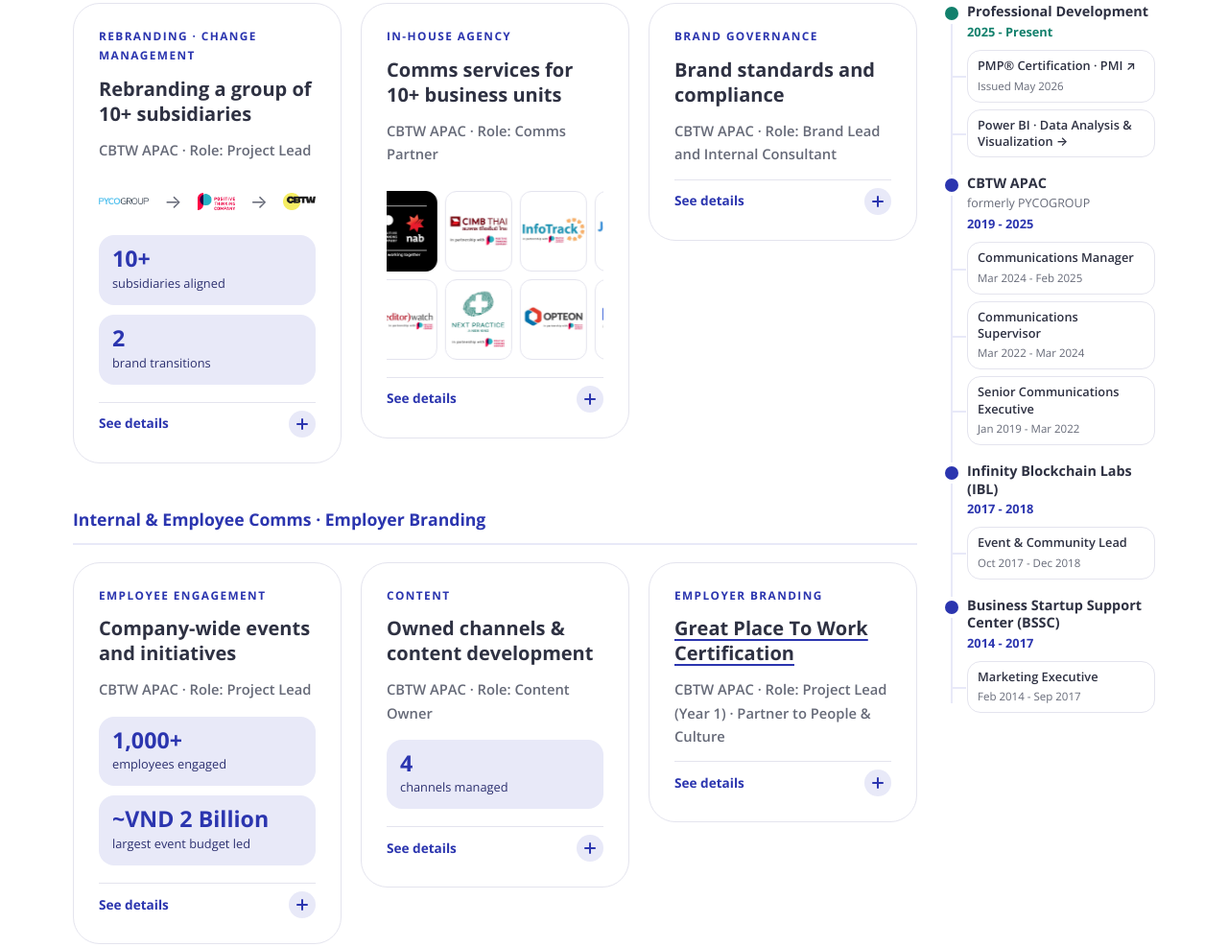
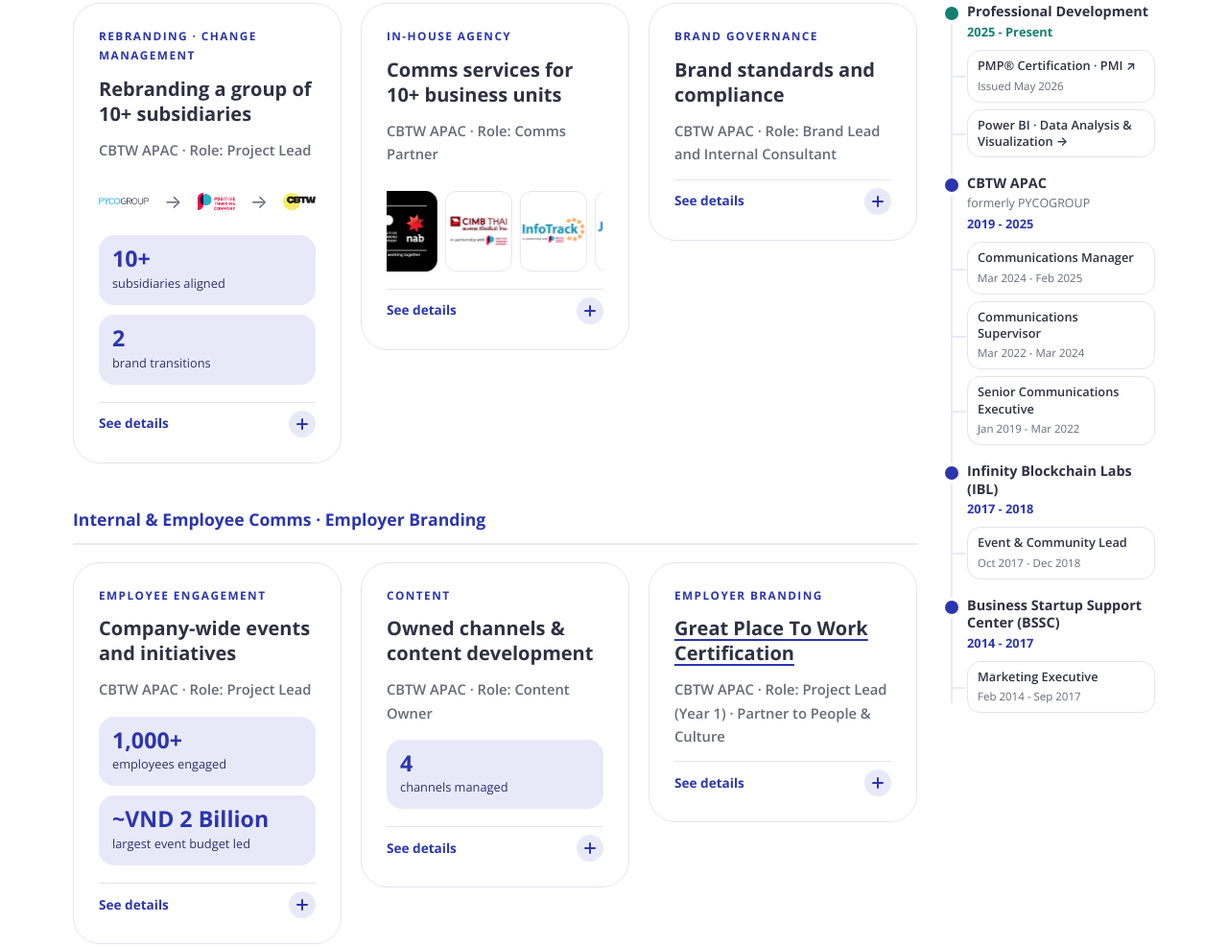
Before and after one commit to vanphanngocthanh/vanphanngocthanh.github.io, a plain HTML site: page index.html in a window 1280 px wide. Shown: the part 696-1683 px from the top of the page at 96% size. Drawn offline with nearby package versions, Linux system fonts and the light colour scheme.

Commit message:
BU logos: back to one row
Co-Authored-By: Claude Opus 5.5 <noreply@anthropic.com>
Claude-Session: https://claude.ai/code/session_015mVUwihvGSj9tv94LM8rcc

```diff
--- a/index.html
+++ b/index.html
@@ -78,7 +78,6 @@ section.minor>.wrap{padding-block:48px}
 .stats-top{margin:14px 0 4px}
 .bu-logos{overflow:hidden;margin:14px 0 4px}
 .bu-track{display:flex;gap:8px}
-.bu-track + .bu-track{margin-top:8px}
 .bu-track.moving{transition:transform .6s ease}
 .bu-logos span{flex:0 0 calc((100% - 16px)/3);box-sizing:border-box;display:flex;align-items:center;justify-content:center;height:84px;background:#fff;border:1px solid var(--line, #e6e7f2);border-radius:12px;overflow:hidden}
 .bu-logos img{max-width:100%;max-height:100%;object-fit:contain}
@@ -536,7 +535,7 @@ function caseCard(c) {
       <h4>${c.titleLink ? `<a class="title-link" href="${e(c.titleLink)}" target="_blank" rel="noopener">${e(c.title)}</a>` : e(c.title)}</h4>
       <p class="case-role">${e(c.org)} · Role: ${e(c.role)}</p>
       ${c.logos && c.logos.length ? `<div class="logo-strip" aria-label="Brand journey">${c.logos.map((l, k) => `${k ? `<span class="logo-arrow" aria-hidden="true">→</span>` : ""}<img src="${e(l.src)}" alt="${e(l.name)} logo" class="${l.wide ? "wide" : ""}">`).join("")}</div>` : ""}
-      ${c.buLogos && c.buLogos.length ? `<div class="bu-logos" aria-label="Business units">${[c.buLogos.slice(0, Math.ceil(c.buLogos.length / 2)), c.buLogos.slice(Math.ceil(c.buLogos.length / 2))].map(row => `<div class="bu-track">${row.map(l => `<span${l.bg ? ` style="background:${e(l.bg)};border-color:${e(l.bg)}"` : ""}><img src="${e(l.src)}" alt="${e(l.name)} logo"></span>`).join("")}</div>`).join("")}</div>` : ""}
+      ${c.buLogos && c.buLogos.length ? `<div class="bu-logos" aria-label="Business units"><div class="bu-track">${c.buLogos.map(l => `<span${l.bg ? ` style="background:${e(l.bg)};border-color:${e(l.bg)}"` : ""}><img src="${e(l.src)}" alt="${e(l.name)} logo"></span>`).join("")}</div></div>` : ""}
       ${c.statsTop && c.stats && c.stats.length ? `<div class="stats stats-top">${c.stats.map(s => `<div><b>${e(s[0])}</b><span>${e(s[1])}</span></div>`).join("")}</div>` : ""}
       ${c.expanded ? `<div class="more-body open-body">` : `<details class="case-more"><summary><span class="more-label">See details</span><span class="plus" aria-hidden="true"></span></summary><div class="more-body">`}
       ${!c.statsTop && c.stats && c.stats.length ? `<div class="stats">${c.stats.map(s => `<div><b>${e(s[0])}</b><span>${e(s[1])}</span></div>`).join("")}</div>` : ""}
```
